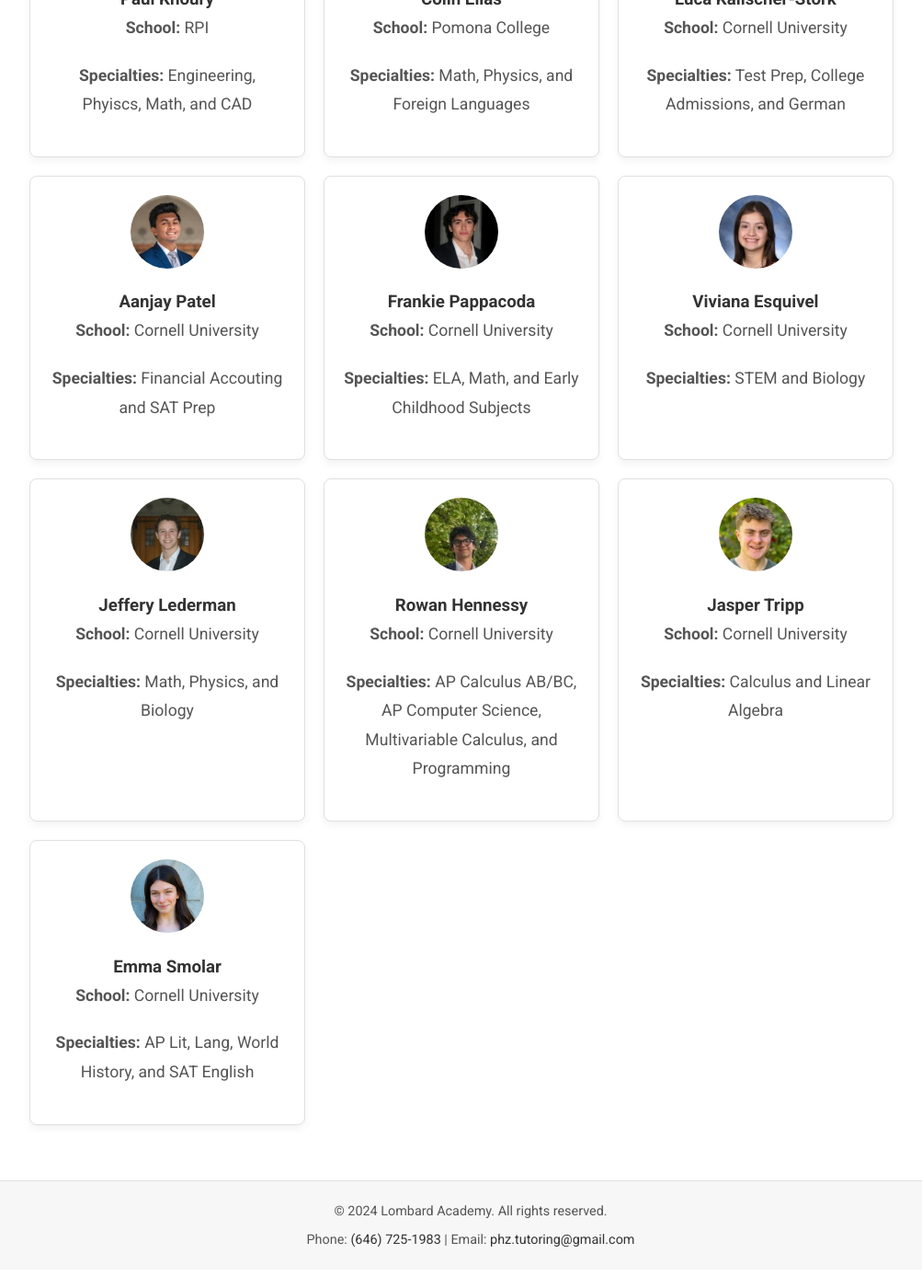
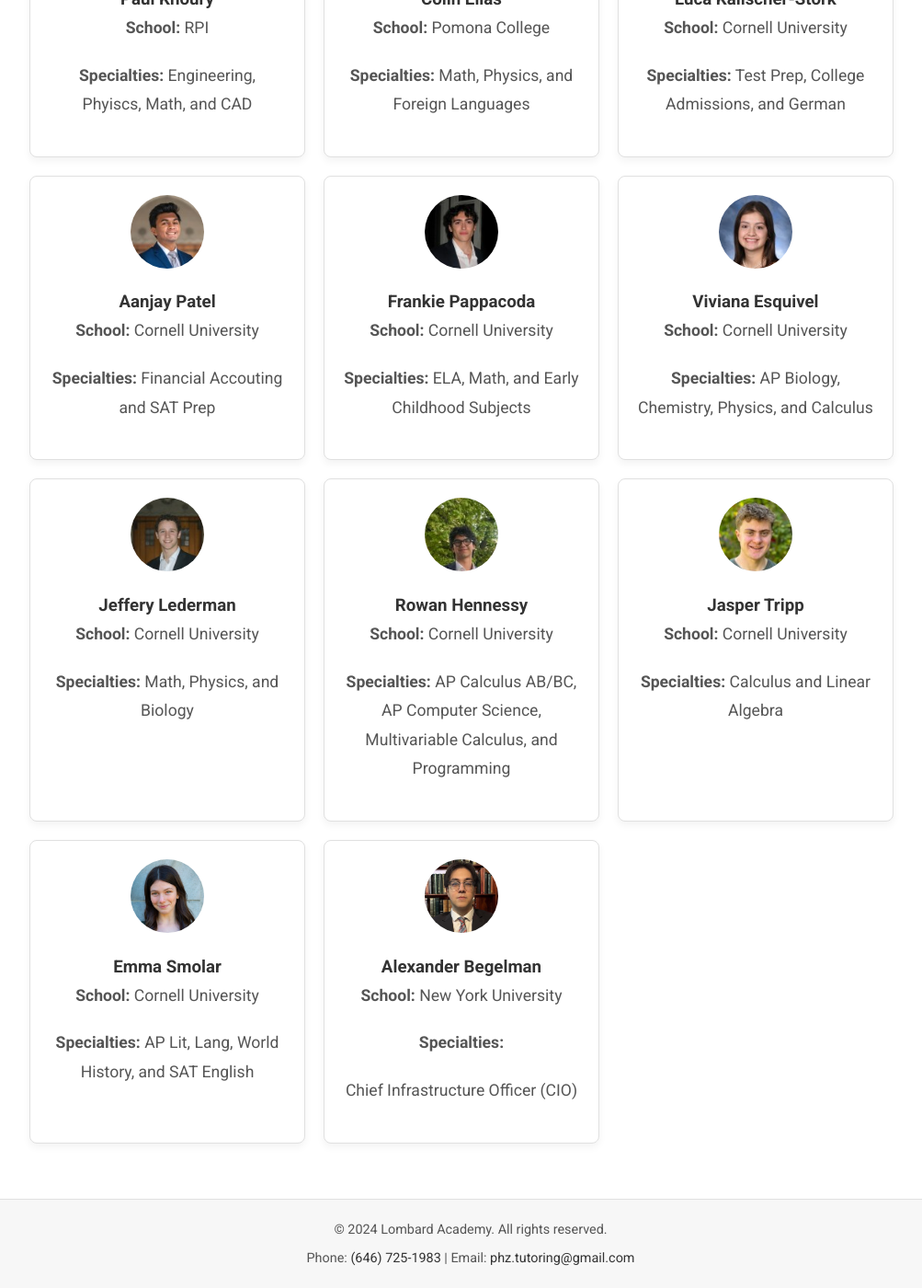
Before and after one commit to nicholasl25/lombardacademy, a Jekyll site: the page built from about.md, in a window 1280 px wide and 1400 px high, scrolled down 1138 px. Shown: the whole window at 92% size, without its empty margins (128-1131 px from the left). Built offline with Jekyll 4.4.1, drawn with Linux system fonts in a browser that asks for light colours.

Commit message:
Added Alex Begelman to website
- Adjusted Viv's bio
- Corrected domain name on CNAME file

```diff
--- a/CNAME
+++ b/CNAME
@@ -1 +1 @@
-lombardacademy.xyz
+https://www.lombardacademy.xyz
--- a/_data/tutors.yml
+++ b/_data/tutors.yml
@@ -31,7 +31,7 @@
 - name: Viviana Esquivel
   image: /assets/images/tutors/viviana.jpeg
   school: Cornell University
-  specialties: STEM and Biology
+  specialties: AP Biology, Chemistry, Physics, and Calculus
   bio:
 
 - name: Jeffery Lederman
@@ -57,3 +57,9 @@
   school: Cornell University
   specialties: AP Lit, Lang, World History, and SAT English
   bio:
+
+- name: Alexander Begelman
+  image: /assets/images/tutors/alex.jpeg
+  school: New York University
+  specialties:
+  bio: Chief Infrastructure Officer (CIO)
```
Also changed, not shown: assets/images/tutors/alex.jpeg (added).
